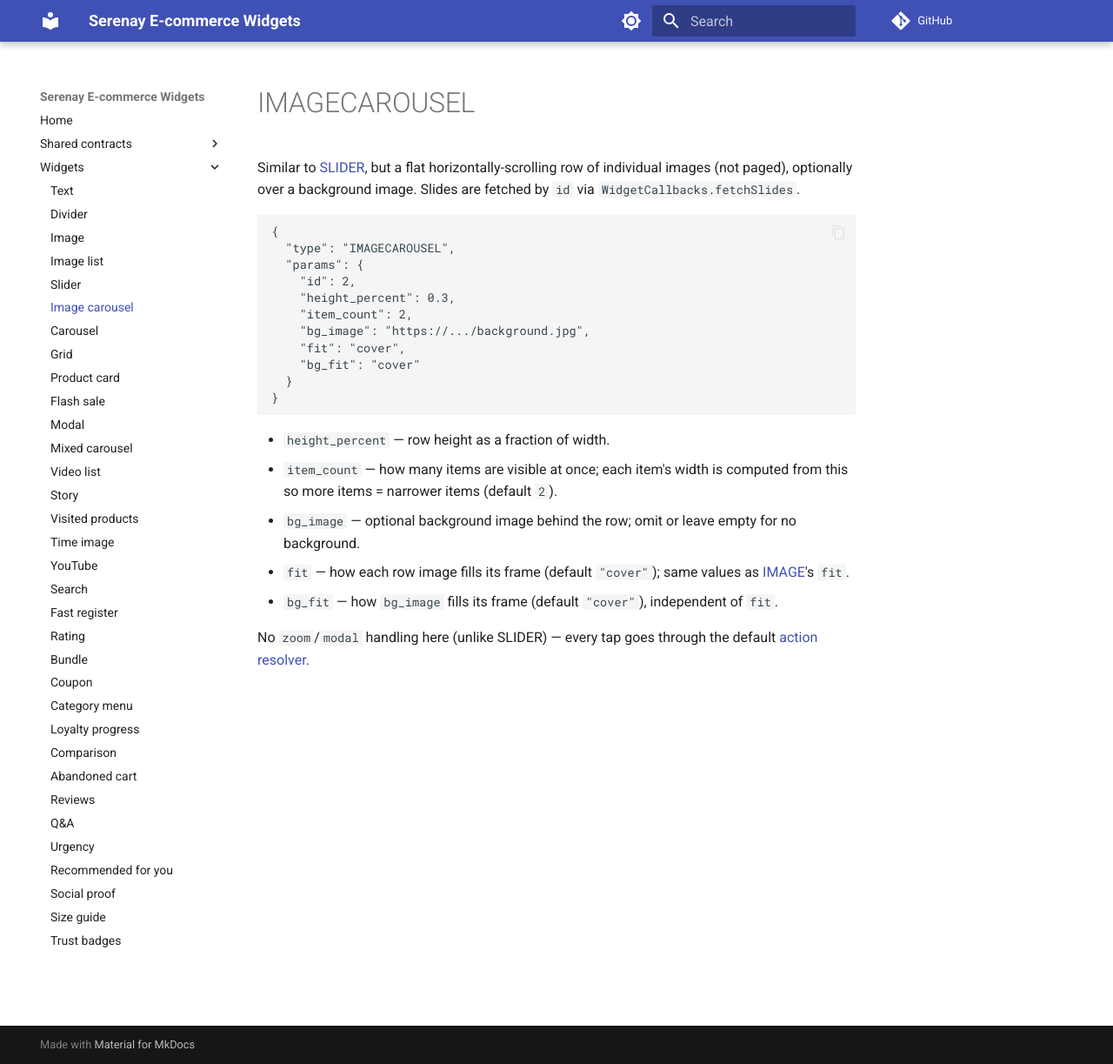
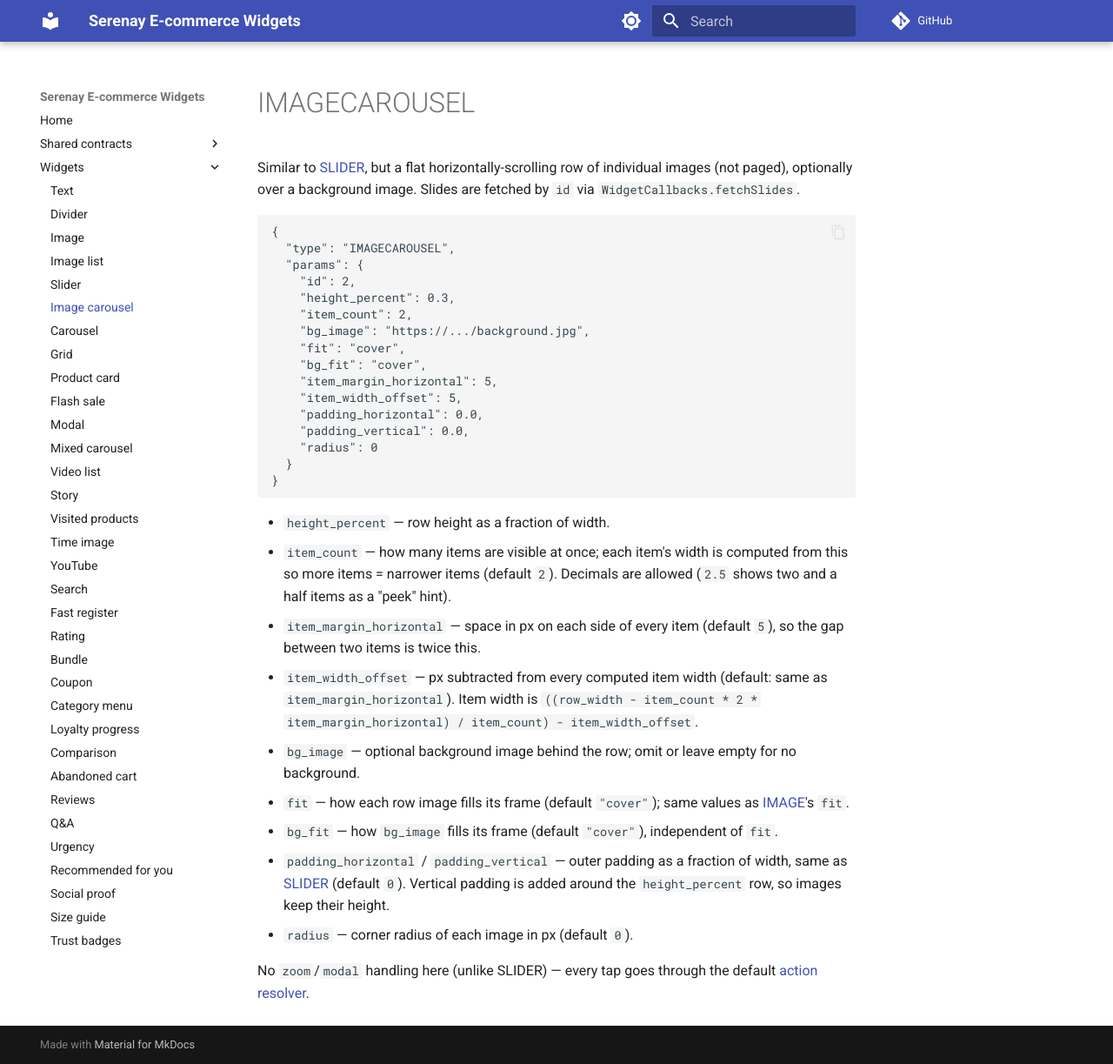
Before and after one commit to serenayyazilim/serenay-ecommerce-widgets, an MkDocs documentation site: the page built from doc/widgets/image-carousel.md, in a window 1280 px wide and 1223 px high. Shown: the whole window at 87% size. Built offline with MkDocs 1.6.1 and Material for MkDocs 9.7.7, drawn with Linux system fonts in a browser that asks for light colours; comment, search, counter and statistics services are not loaded.

Commit message:
Bump to 1.4.4: IMAGECAROUSEL layout params
Add item_margin_horizontal, item_width_offset, padding_horizontal,
padding_vertical and radius; item_count accepts decimals. Defaults keep
the 1.4.3 layout.

Co-Authored-By: Claude Opus 5.5 <noreply@anthropic.com>

````diff
--- a/doc/widgets/image-carousel.md
+++ b/doc/widgets/image-carousel.md
@@ -13,20 +13,35 @@ are fetched by `id` via `WidgetCallbacks.fetchSlides`.
     "item_count": 2,
     "bg_image": "https://.../background.jpg",
     "fit": "cover",
-    "bg_fit": "cover"
+    "bg_fit": "cover",
+    "item_margin_horizontal": 5,
+    "item_width_offset": 5,
+    "padding_horizontal": 0.0,
+    "padding_vertical": 0.0,
+    "radius": 0
   }
 }
 ```
 
 - `height_percent` — row height as a fraction of width.
 - `item_count` — how many items are visible at once; each item's width is
-  computed from this so more items = narrower items (default `2`).
+  computed from this so more items = narrower items (default `2`). Decimals
+  are allowed (`2.5` shows two and a half items as a "peek" hint).
+- `item_margin_horizontal` — space in px on each side of every item
+  (default `5`), so the gap between two items is twice this.
+- `item_width_offset` — px subtracted from every computed item width
+  (default: same as `item_margin_horizontal`). Item width is
+  `((row_width - item_count * 2 * item_margin_horizontal) / item_count) - item_width_offset`.
 - `bg_image` — optional background image behind the row; omit or leave
   empty for no background.
 - `fit` — how each row image fills its frame (default `"cover"`); same
   values as [IMAGE](image.md)'s `fit`.
 - `bg_fit` — how `bg_image` fills its frame (default `"cover"`), independent
   of `fit`.
+- `padding_horizontal` / `padding_vertical` — outer padding as a fraction of
+  width, same as [SLIDER](slider.md) (default `0`). Vertical padding is
+  added around the `height_percent` row, so images keep their height.
+- `radius` — corner radius of each image in px (default `0`).
 
 No `zoom`/`modal` handling here (unlike SLIDER) — every tap goes through the
 default [action resolver](action-contract.md).
--- a/pubspec.yaml
+++ b/pubspec.yaml
@@ -3,7 +3,7 @@ description: >-
   A backend-driven widget system for e-commerce screens. Renders TEXT, IMAGE,
   CAROUSEL, GRID, PRODUCTCARD, FLASHSALE and more from JSON, with
   nav/data/cart injected by the host app.
-version: 1.4.3
+version: 1.4.4
 homepage: https://github.com/serenayyazilim/serenay-ecommerce-widgets
 repository: https://github.com/serenayyazilim/serenay-ecommerce-widgets
 topics:
````
Also changed, not shown: CHANGELOG.md (+13 -0 lines), README.md (+1 -1 lines), doc/ai-prompt.md (+12 -3 lines), 3 other files.
